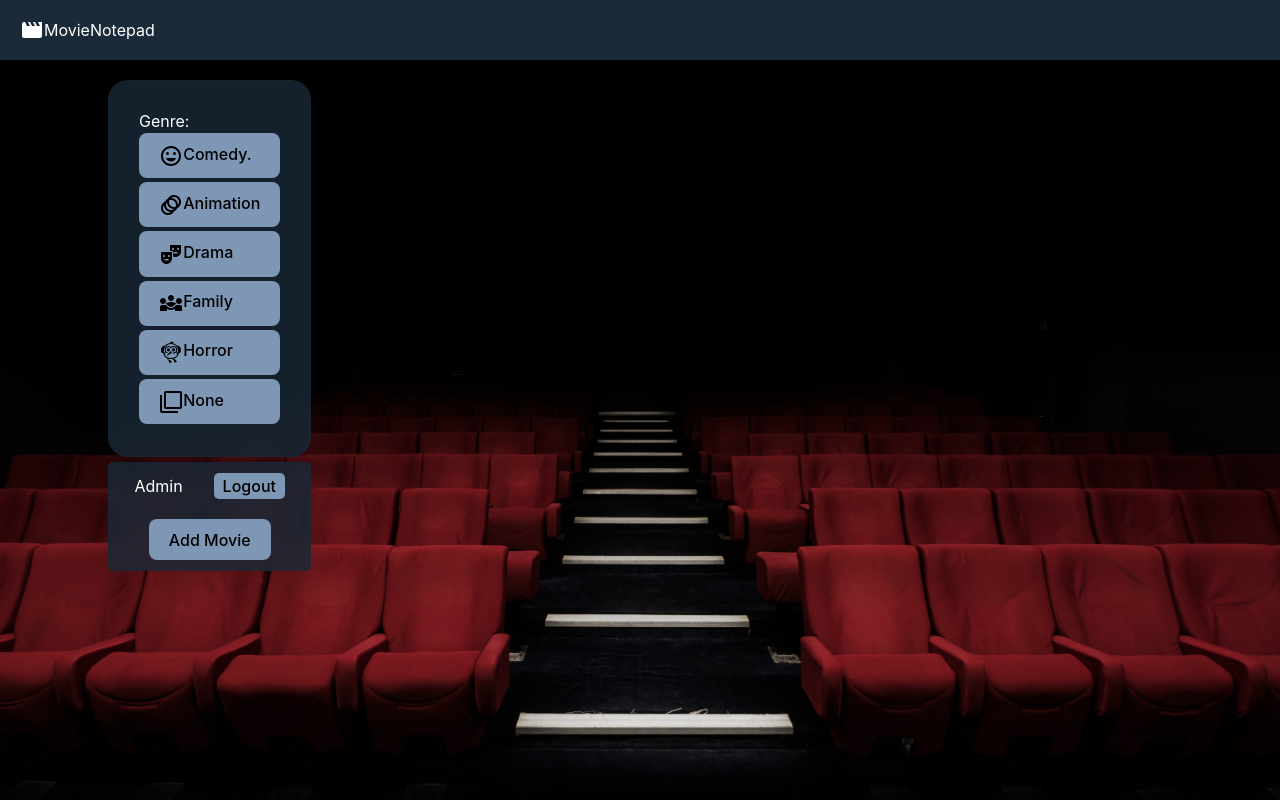
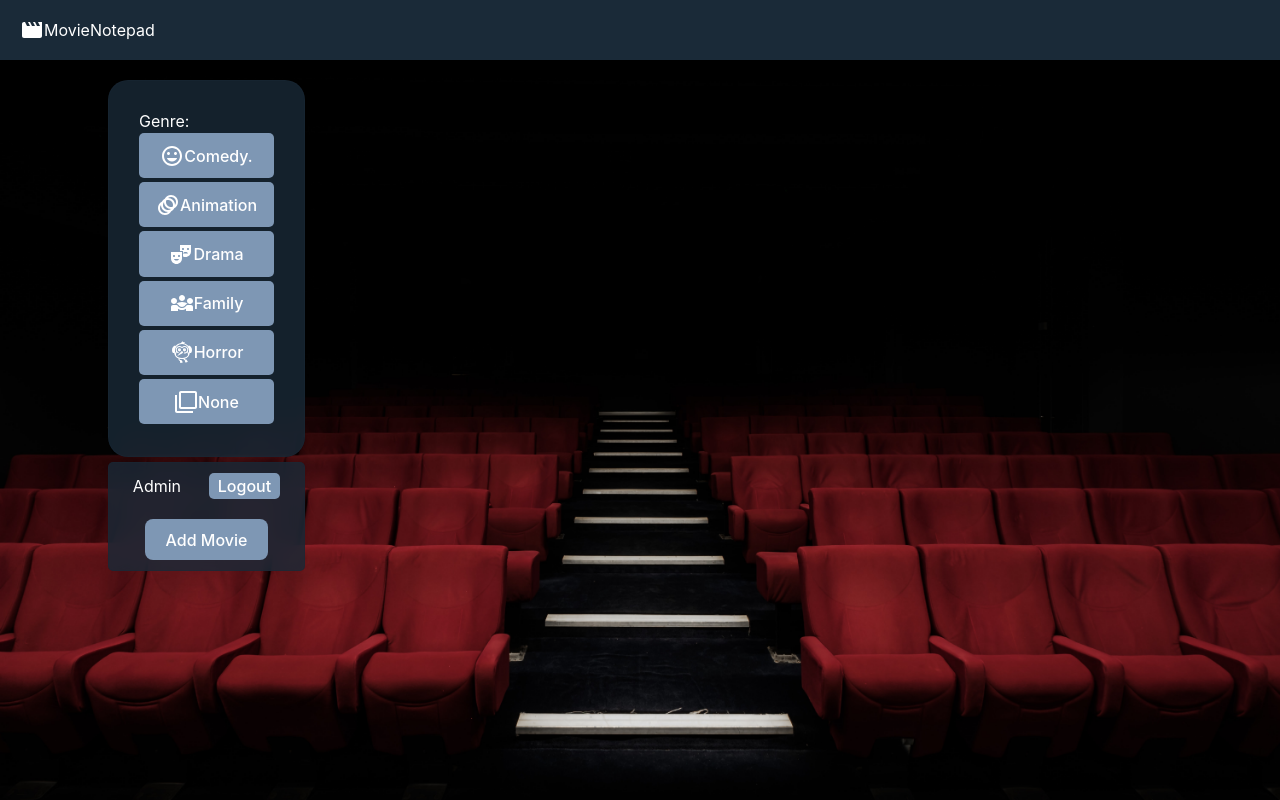
Before and after one commit to Phol16/MovieNotepad_clientside, a React (Vite) app in the folder Clientside/: page /adminHomepage in a window 1280 px wide. Built offline with nearby package versions, Linux system fonts and the light colour scheme; no server answers.

Commit message:
fixed UI/UX admin buttons

```diff
--- a/Clientside/src/components/Homepage/adminHomepage/AdminSideBar_Left/AddMovie/AddMovie.jsx
+++ b/Clientside/src/components/Homepage/adminHomepage/AdminSideBar_Left/AddMovie/AddMovie.jsx
@@ -9,7 +9,6 @@ const boxStyle = {
   top: '50%',
   left: '50%',
   transform: 'translate(-50%, -50%)',
-  width: 400,
   bgcolor: 'white',
   color: 'black',
   border: '2px solid #000',
--- a/Clientside/src/components/Homepage/adminHomepage/AdminSideBar_Left/AddMovie/style.module.css
+++ b/Clientside/src/components/Homepage/adminHomepage/AdminSideBar_Left/AddMovie/style.module.css
@@ -1,3 +1,4 @@
 .addMovie {
   background-color: #7e97b4;
+  color: white;
 }
--- a/Clientside/src/components/Homepage/adminHomepage/AdminSideBar_Left/AdminSideBar_Left.jsx
+++ b/Clientside/src/components/Homepage/adminHomepage/AdminSideBar_Left/AdminSideBar_Left.jsx
@@ -21,7 +21,7 @@ const AdminSideBar_Left = () => {
     setState({ ...state, [anchor]: open });
   };
   const list = (anchor) => (
-    <Box sx={{ width: 250, backgroundColor:'#1a2a38', height:'100vh' }} role='presentation' onClick={toggleDrawer(anchor, false)} onKeyDown={toggleDrawer(anchor, false)}>
+    <Box sx={{ width: 250, backgroundColor:'#1a2a38', height:'100vh' }} role='presentation' >
       <div className={style.fixedContainerDrawer}>
         <div className={style.sorterDrawer}>
           Genre:
@@ -120,8 +120,8 @@ const AdminSideBar_Left = () => {
           <AddMovie />
         </div>
       </div>
-      <Button  onClick={toggleDrawer('left', true)} sx={{ position: 'fixed', bottom: 10, left: 10, zIndex: '999', backgroundColor: '#1a2a38', color: 'white',display:{md:'none', xs:'flex'} }} >
-        <AccountCircle sx={{ color: 'white' }} />
+      <Button  onClick={toggleDrawer('left', true)} sx={{ position: 'fixed', bottom: 10, left: 10, zIndex: '999', backgroundColor: 'white', color: '#1a2a38',display:{md:'none', xs:'flex'}, border:'1px solid', textShadow:'0.5px 0.5px 4px black' }} >
+        <AccountCircle sx={{ color: '#1a2a38' }} />
         Profile
       </Button>
       <Drawer anchor={'left'} open={state['left']} onClose={toggleDrawer('left', false)}>
--- a/Clientside/src/components/Homepage/adminHomepage/AdminSideBar_Left/style.module.css
+++ b/Clientside/src/components/Homepage/adminHomepage/AdminSideBar_Left/style.module.css
@@ -24,8 +24,13 @@
 }
 .button {
   background-color: #7e97b4;
+  color: white;
   margin: 2px 0;
   display: flex;
+  justify-content: center;
+  align-items: center;
+  border-radius: 5px;
+  width: 135px;
 }
 .admin {
   background: rgba(26, 42, 56, 0.8);
@@ -43,6 +48,7 @@
 }
 .logout {
   background-color: #7e97b4;
+  color: white;
   padding: 2px 8px;
   border-radius: 5px;
 }
```
